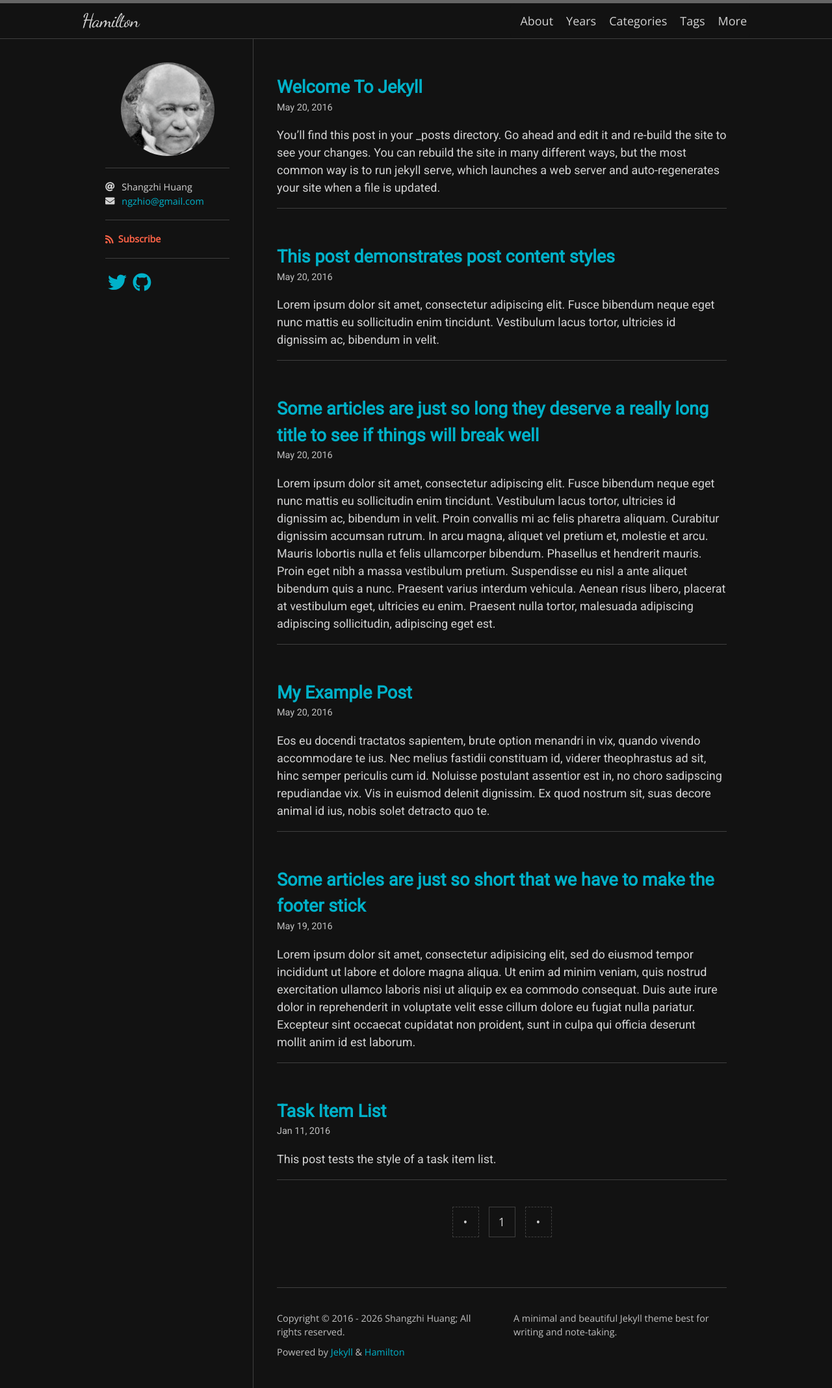
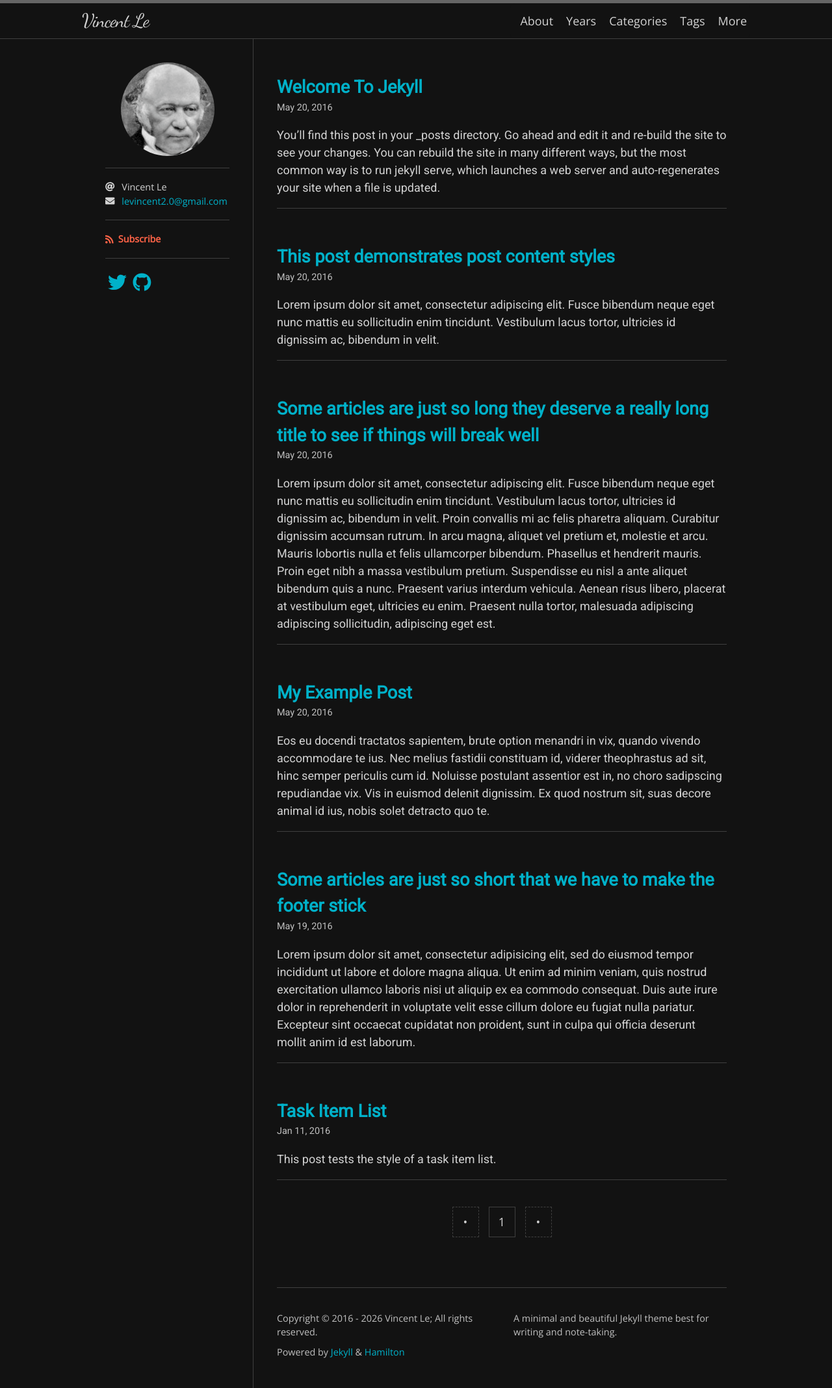
Before and after one commit to vincent-leGIT/vincent-leGIT.github.io, a Jekyll site: the page built from index.html, in a window 1280 px wide. Shown: the whole page at 65% size. Built offline with Jekyll 4.4.1, drawn with Linux system fonts in a browser that asks for light colours; nearby versions of some CDN libraries; some web fonts are replaced; the list of posts is cut into pages by our own code.

Commit message:
Update _config.yml

```diff
--- a/_config.yml
+++ b/_config.yml
@@ -1,8 +1,8 @@
-title: Hamilton
+title: Vincent Le
 description: A minimal and beautiful Jekyll theme best for writing and note-taking.
-author: Shangzhi Huang
+author: Vincent Le
 avatar: /logo.png
-email: ngzhio@gmail.com
+email: levincent2.0@gmail.com
 
 plugins:
   - jekyll-seo-tag
```
